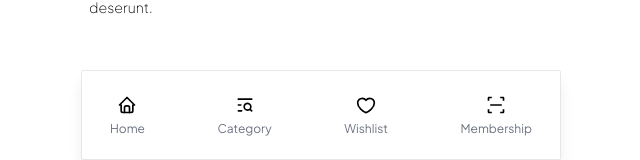
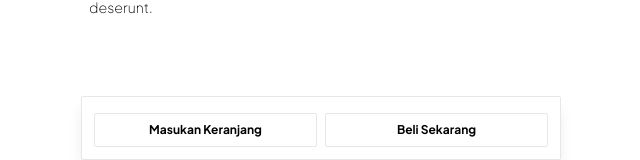
Before and after one commit to mahardikakdenie/uniqlo-theme, a Nuxt app: page /product/1 in a window 1280 px wide. Shown: the part 640-800 px from the top of the page, without its empty margins (319-959 px from the left). Built offline with nearby package versions, Linux system fonts and the light colour scheme.

Commit message:
bottm modal and btn actions

```diff
--- a/app.vue
+++ b/app.vue
@@ -26,8 +26,12 @@
 			<!-- End Content -->
 
 			<!-- Floating Menus -->
-			<floating-menus :type="floatMenusType" />
 			<!-- End Floating Menus -->
+			<floating-menus :type="floatMenusType" @action="action"  />
+			<ModalBottomModal
+				v-if="showModal"
+				@close="showModal = false"
+			/>
 		</div>
 	</div>
 </template>
@@ -51,6 +55,9 @@
 		{ rel: 'icon', type: 'image/webp', href: '/icons/logo.svg' }
 	],
 });
+
+const showModal = ref<boolean>(false);
+
 const route = useRoute();
 const floatMenusType = ref<'menus' | 'product-detail'>('menus');
 
@@ -66,6 +73,16 @@
 		init();
 	}
 });
+
+const action = (key: string): void => {
+	if (key === 'cart') {
+		showModal.value = true;
+	}
+};
+
+onMounted(() => {
+	init();
+})
 
 </script>
 
--- a/components/FloatingMenus.vue
+++ b/components/FloatingMenus.vue
@@ -1,5 +1,5 @@
 <template>
-    <div class="fixed bottom-0 w-[100%] max-w-[480px] shadow-lg rounded-sm border pt-4 pb-3 px-3 bg-white z-10">
+    <div class="fixed bottom-0 w-[100%] max-w-[480px] shadow-lg rounded-sm border pt-4 pb-3 px-3 bg-white z-[10]">
         <div v-if="type === 'menus'" class="flex justify-between px-2">
             <div v-for="(menu, index) in floatingMenus"
                 :key="index"
@@ -14,11 +14,13 @@
             </div>
         </div>
         <div v-if="type === 'product-detail'" class="grid grid-cols-2 gap-2">
-            <button class="border w-full py-2 text-xs font-bold rounded-sm flex justify-center">
-                Masukan Keranjang
-            </button>
-            <button class="border w-full py-2 text-xs font-bold rounded-sm">
-                Beli Sekarang
+            <button
+                v-for="button in buttonActions"
+                :key="button.key"
+                class="border w-full py-2 text-xs font-bold rounded-sm"
+                @click="action(button?.key)"
+            >
+                {{ button?.label }}
             </button>
         </div>
     </div>
@@ -33,6 +35,11 @@
     label: string;
 }
 
+interface I_BUTTONACTIONS {
+    key: string;
+    label: string;
+}
+
 const props = defineProps({
     type: {
         type: String as PropType<"menus" | "product-detail">,
@@ -41,7 +48,11 @@
     },
 });
 
-const floatingMenus = ref<Menus[]>([
+const emits = defineEmits<{
+    (e: 'action', key: string): void
+}>();
+
+const floatingMenus = ref<Array<Menus>>([
     {
         img: '/icons/home.svg',
         key: 'home',
@@ -67,4 +78,19 @@
         label: 'Membership'
     },
 ]);
+
+const buttonActions = ref<Array<I_BUTTONACTIONS>>([
+    {
+        key: 'cart',
+        label: 'Masukan Keranjang',
+    },
+    {
+        key: 'buy-now',
+        label: 'Beli Sekarang',
+    },
+]);
+
+const action = (key: string): void => {
+    emits('action', key);
+};
 </script>
--- /dev/null
+++ b/components/Modal/BottomModal.vue
@@ -0,0 +1,80 @@
+<template>
+    <div class="absolute -bottom-[90px] p-3 bg-white z-[999] h-[300px] w-full rounded-md border">
+        <div class="p-2 flex justify-between border-b">
+            <div class="flex items-center">
+                <span class="font-bold text-sm">
+                    Keranjang
+                </span>
+            </div>
+            <div>
+                <button class="p-2 text-xs font-bold text-red-500" @click="close">
+                    Cancel
+                </button>
+            </div>
+        </div>
+        <div class="p-2">
+            <div class="flex justify-between">
+                <div>
+                    <span class="font-bold text-sm">
+                        Ukuran
+                    </span>
+                </div>
+                <div class="flex gap-2">
+                    <div v-for="(size, i) in sizes" :key="i" class="px-2 border hover:border-slate-800 cursor-pointer rounded-md">
+                        <small>
+                            {{ size }}
+                        </small>
+                    </div>
+                </div>
+            </div>
+            <div class="mt-4 flex justify-between">
+                <div class="flex items-center">
+                    <span class="text-sm font-bold">
+                        Jumlah
+                    </span>
+                </div>
+                <div class="flex gap-2 p-1">
+                    <div class="flex items-center">
+                        <button>
+                            <img src="/public//icons//plus.svg" alt="" srcset="">
+                        </button>
+                    </div>
+                    <div class=" flex items-center">
+                        <input type="number" class="border text-center rounded-md text-xs py-1.5 px-1" placeholder="Masukan Jumlah : ">
+                    </div>
+                    <div class="flex items-center">
+                        <button>
+                            <img src="/public//icons//minus.svg" alt="" srcset="">
+                        </button>
+                    </div>
+                </div>
+            </div>
+
+        </div>
+        <div class="mt-2 pb-5 px-5 absolute bottom-0 right-0 flex gap-2 justify-between w-[inherit]">
+            <button class="border w-full  px-4 py-2 rounded-md text-xs font-bold hover:bg-slate-600 hover:text-white">
+                Masukan Keranjang
+            </button>
+            <button class="border w-full px-4 py-2 rounded-md text-xs font-bold hover:bg-slate-600 hover:text-white">
+                Lihat Keranjang
+            </button>
+        </div>
+    </div>
+</template>
+
+<script setup lang="ts">
+
+const sizes = ref<Array<string>>([
+    'XS', 'S', 'M', 'L', 'XL', 'XXL'
+]);
+
+// type-based
+const emit = defineEmits<{
+  (e: 'close'): void
+}>()
+
+const close = (): void => {
+    emit('close')
+}
+
+</script>
```
